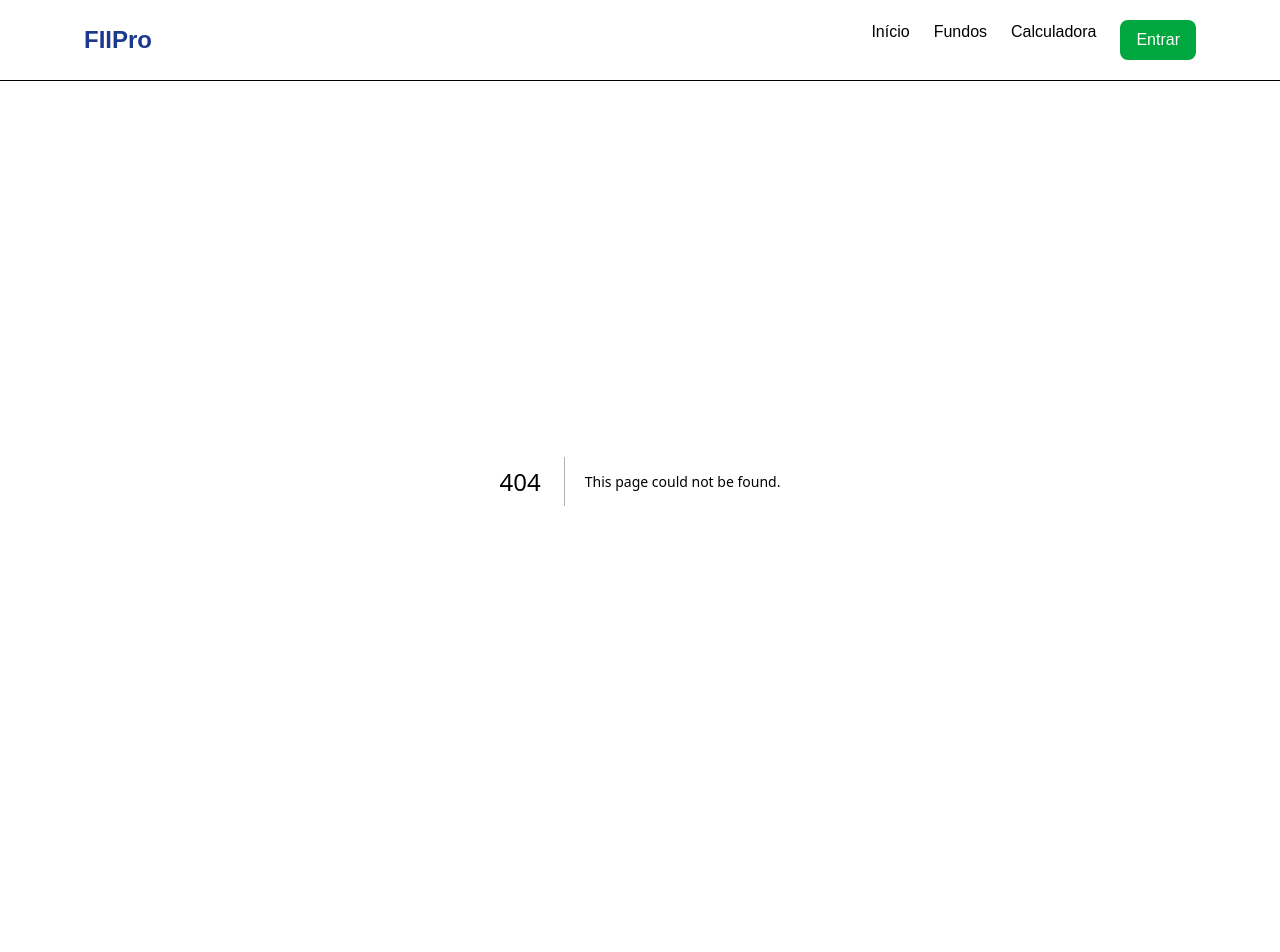
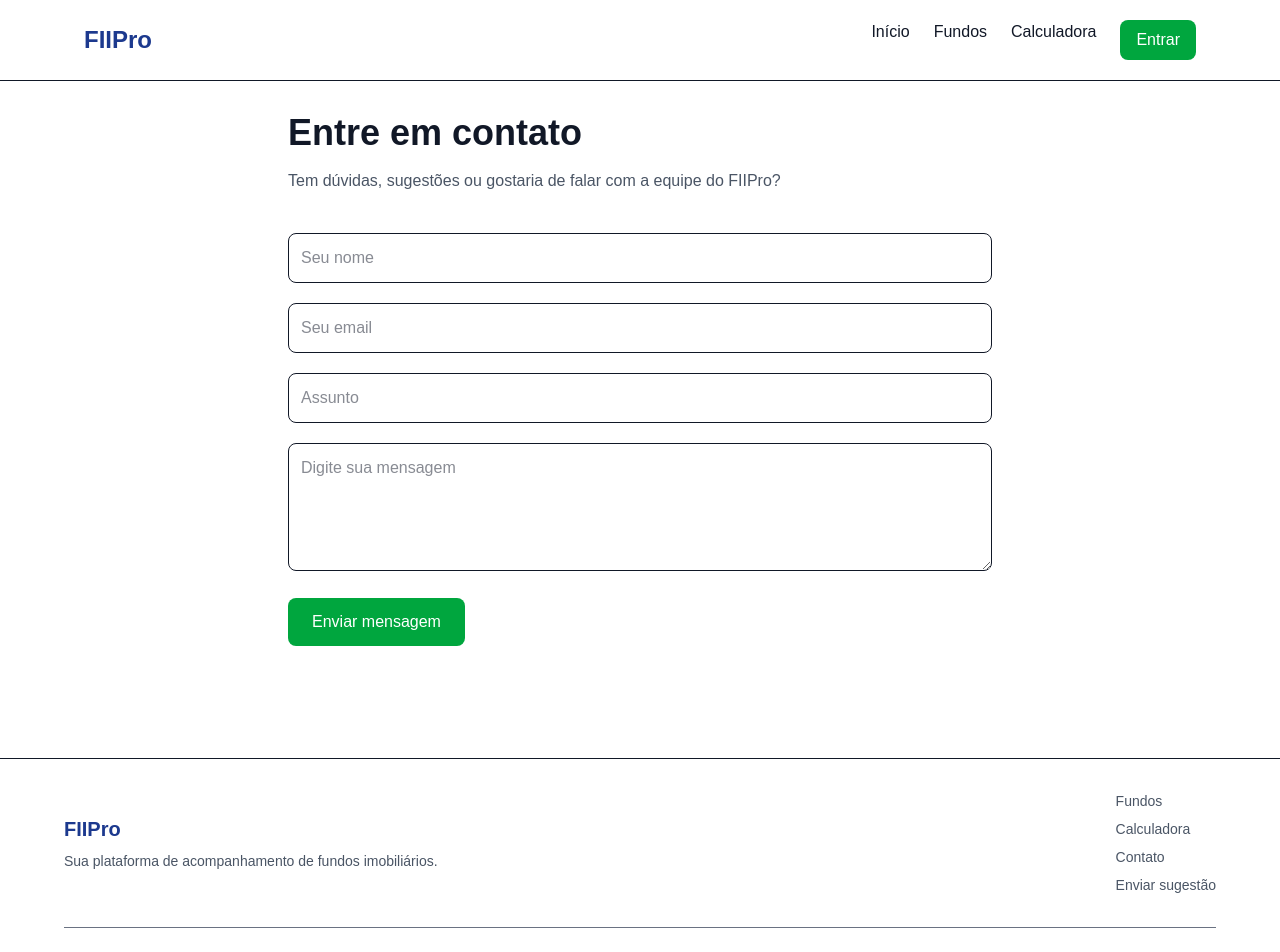
Before and after one commit to rodolforosseto-alt/fiipro-platform, a Next.js app: page /contato in a window 1280 px wide. Before the commit this address had no page. Shown: the top 952 px of the page. Built offline with nearby package versions, Linux system fonts and the light colour scheme; no server answers.

Commit message:
feat: add footer navigation links

```diff
--- /dev/null
+++ b/src/app/contato/page.tsx
@@ -0,0 +1,37 @@
+import { ContactForm } from "@/features/contact/components/ContactForm";
+
+
+export default function ContactPage(){
+
+return (
+
+<main className="mx-auto max-w-3xl p-8">
+
+
+<h1 className="text-4xl font-bold">
+
+Entre em contato
+
+</h1>
+
+
+<p className="mt-4 text-gray-600">
+
+Tem dúvidas, sugestões ou gostaria de falar
+com a equipe do FIIPro?
+
+</p>
+
+
+<div className="mt-10">
+
+<ContactForm/>
+
+</div>
+
+
+</main>
+
+)
+
+}
--- a/src/components/layout/Footer.tsx
+++ b/src/components/layout/Footer.tsx
@@ -1,10 +1,80 @@
+import Link from "next/link";
+
+
 export function Footer(){
 
 return (
 
-<footer className="mt-20 border-t p-6 text-center text-gray-500">
+<footer className="mt-20 border-t bg-white p-8">
+
+
+<div className="mx-auto flex max-w-6xl flex-col gap-6 md:flex-row md:items-center md:justify-between">
+
+
+<div>
+
+<p className="text-xl font-bold text-blue-900">
+
+FIIPro
+
+</p>
+
+
+<p className="mt-2 text-sm text-gray-600">
+
+Sua plataforma de acompanhamento
+de fundos imobiliários.
+
+</p>
+
+</div>
+
+
+
+<nav className="flex flex-col gap-2 text-sm text-gray-600">
+
+
+<Link href="/fundos">
+
+Fundos
+
+</Link>
+
+
+<Link href="/calculadora">
+
+Calculadora
+
+</Link>
+
+
+<Link href="/contato">
+
+Contato
+
+</Link>
+
+
+<Link href="/feedback">
+
+Enviar sugestão
+
+</Link>
+
+
+</nav>
+
+
+</div>
+
+
+
+<div className="mx-auto mt-8 max-w-6xl border-t pt-6 text-center text-sm text-gray-500">
 
 © {new Date().getFullYear()} FIIPro
+
+</div>
+
 
 </footer>
 
--- /dev/null
+++ b/src/features/contact/components/ContactForm.tsx
@@ -0,0 +1,151 @@
+"use client";
+
+
+import { useState } from "react";
+
+import { createContact } from "../services/contact.service";
+
+
+export function ContactForm(){
+
+const [enviado,setEnviado] =
+useState(false);
+
+
+
+async function handleSubmit(
+event:React.FormEvent<HTMLFormElement>
+){
+
+event.preventDefault();
+
+
+const form =
+event.currentTarget;
+
+
+const data =
+new FormData(form);
+
+
+
+await createContact({
+
+nome:String(data.get("nome")),
+
+email:String(data.get("email")),
+
+assunto:String(data.get("assunto")),
+
+mensagem:String(data.get("mensagem"))
+
+});
+
+
+form.reset();
+
+
+setEnviado(true);
+
+}
+
+
+
+if(enviado){
+
+return (
+
+<div className="rounded-xl border p-8 text-center">
+
+<h2 className="text-2xl font-bold">
+
+Mensagem enviada!
+
+</h2>
+
+
+<p className="mt-3 text-gray-600">
+
+Entraremos em contato em breve.
+
+</p>
+
+
+</div>
+
+)
+
+}
+
+
+
+return (
+
+<form
+onSubmit={handleSubmit}
+className="space-y-5"
+>
+
+
+<input
+
+name="nome"
+
+placeholder="Seu nome"
+
+className="w-full rounded-lg border p-3"
+
+/>
+
+
+<input
+
+name="email"
+
+type="email"
+
+placeholder="Seu email"
+
+className="w-full rounded-lg border p-3"
+
+/>
+
+
+<input
+
+name="assunto"
+
+placeholder="Assunto"
+
+className="w-full rounded-lg border p-3"
+
+/>
+
+
+<textarea
+
+name="mensagem"
+
+placeholder="Digite sua mensagem"
+
+className="h-32 w-full rounded-lg border p-3"
+
+/>
+
+
+<button
+
+className="rounded-lg bg-green-600 px-6 py-3 text-white"
+
+>
+
+Enviar mensagem
+
+</button>
+
+
+</form>
+
+)
+
+}
--- /dev/null
+++ b/src/features/contact/services/contact.service.ts
@@ -0,0 +1,30 @@
+import { supabase } from "@/lib/supabase";
+
+import { ContactInput } from "../types/contact";
+
+
+export async function createContact(
+  contact: ContactInput
+){
+
+  const { data,error } =
+    await supabase
+      .from("contacts")
+      .insert(contact);
+
+
+  if(error){
+
+    console.error(
+      "Erro enviando contato:",
+      error
+    );
+
+    throw error;
+
+  }
+
+
+  return data;
+
+}
--- /dev/null
+++ b/src/features/contact/types/contact.ts
@@ -0,0 +1,11 @@
+export interface ContactInput {
+
+  nome:string;
+
+  email:string;
+
+  assunto:string;
+
+  mensagem:string;
+
+}
```
